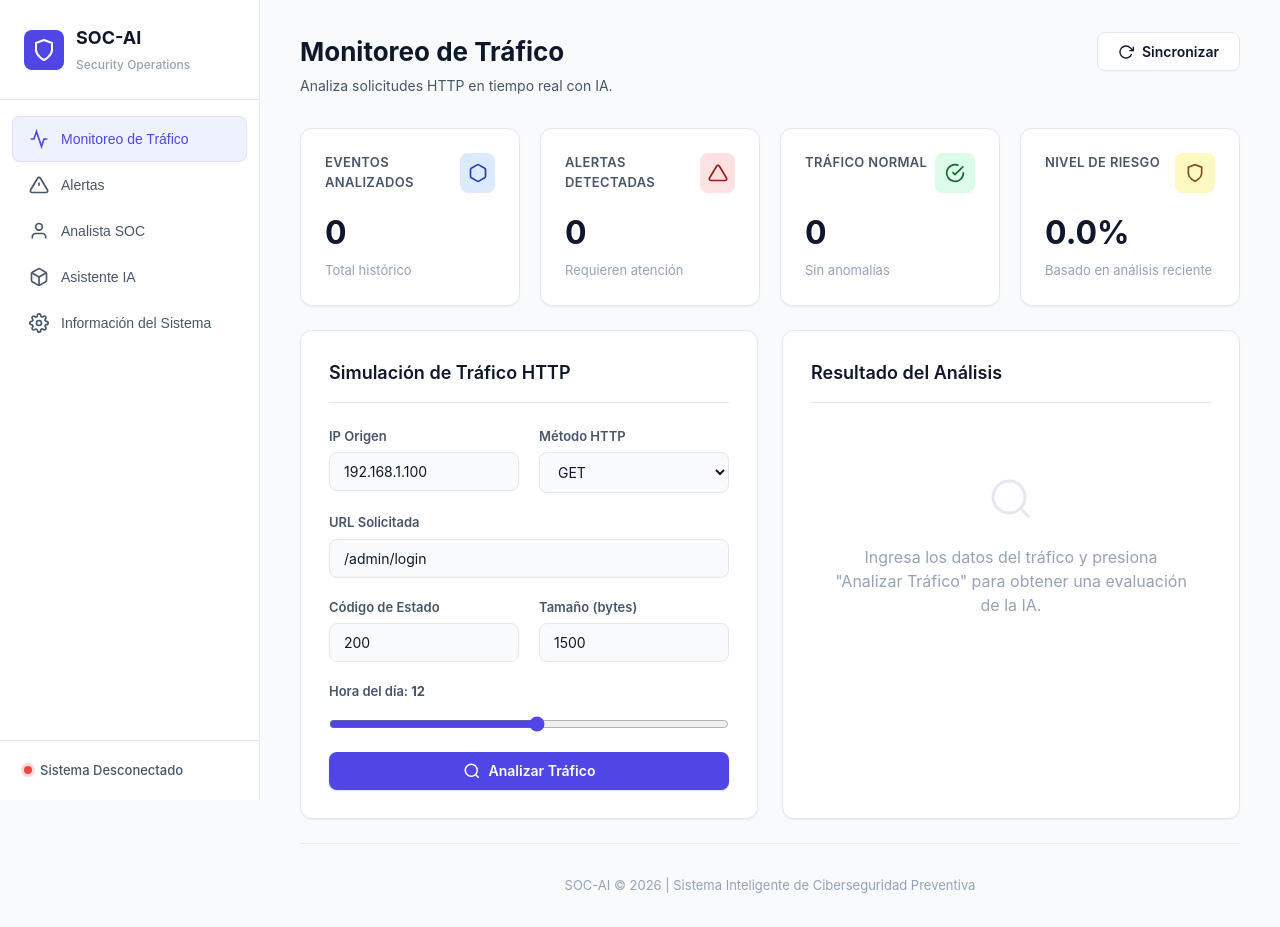
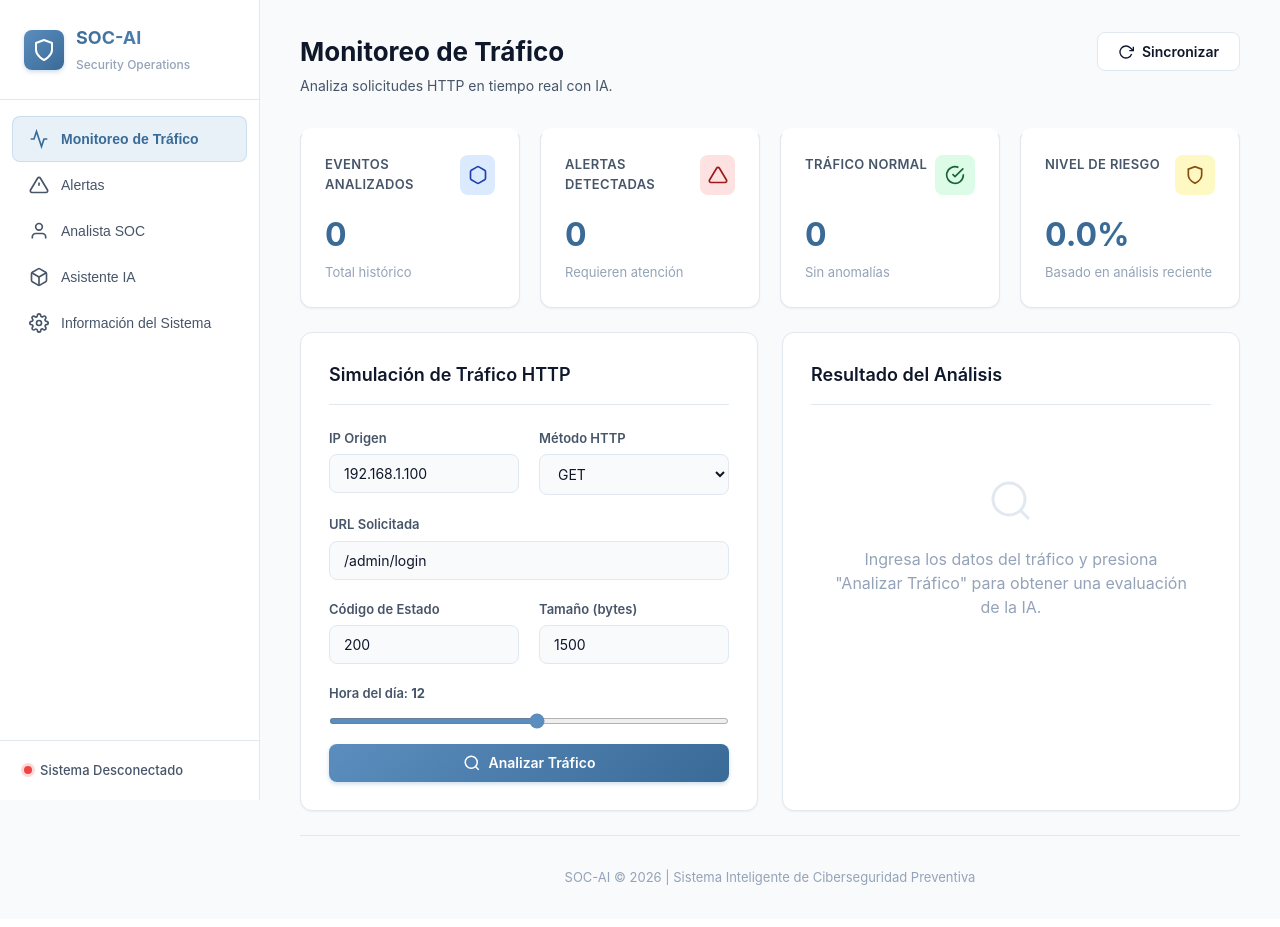
Before and after one commit to merary21/ProyectoCiberseguridad, a Flask app: page / in a window 1280 px wide. After the commit the page ends 885 px from the top, so only its background shows below. Run offline with Flask 3, Linux system fonts and the light colour scheme; data that the repository does not hold is empty.

Commit message:
cambiar color de los botones

```diff
--- a/static/css/styles.css
+++ b/static/css/styles.css
@@ -11,9 +11,11 @@
     --text-muted: #94a3b8;
     --border-color: #e2e8f0;
 
-    --accent-primary: #4f46e5;
-    --accent-primary-hover: #4338ca;
-    --accent-primary-light: #eef2ff;
+    /* Azul profesional no saturado - Steel Blue */
+    --accent-primary: #5B8DBE;
+    --accent-primary-hover: #4A7BA7;
+    --accent-primary-light: #E8F1F8;
+    --accent-primary-dark: #3A6B97;
 
     --success-bg: #dcfce7; --success-text: #166534;
     --warning-bg: #fef9c3; --warning-text: #854d0e;
@@ -68,15 +70,45 @@ body {
 .logo-icon {
     width: 40px;
     height: 40px;
-    background: var(--accent-primary);
+    background: linear-gradient(135deg, var(--accent-primary) 0%, var(--accent-primary-dark) 100%);
     color: white;
     border-radius: var(--radius-sm);
     display: flex;
     align-items: center;
     justify-content: center;
+    font-weight: 700;
+    font-size: 11px;
+    letter-spacing: 1px;
+    box-shadow: 0 2px 4px rgba(91, 141, 190, 0.3);
+    position: relative;
+    overflow: hidden;
 }
 
-.logo-text h1 { font-size: 18px; font-weight: 700; color: var(--text-primary); }
+/* Efecto de brillo sutil en el logo */
+.logo-icon::before {
+    content: '';
+    position: absolute;
+    top: 0;
+    left: -100%;
+    width: 100%;
+    height: 100%;
+    background: linear-gradient(90deg, transparent, rgba(255,255,255,0.2), transparent);
+    transition: left 0.5s;
+}
+
+.logo:hover .logo-icon::before {
+    left: 100%;
+}
+
+.logo-text h1 {
+    font-size: 18px;
+    font-weight: 700;
+    color: var(--text-primary);
+    background: linear-gradient(135deg, var(--accent-primary-dark) 0%, var(--accent-primary) 100%);
+    -webkit-background-clip: text;
+    -webkit-text-fill-color: transparent;
+    background-clip: text;
+}
 .logo-text span { font-size: 12px; color: var(--text-muted); font-weight: 500; }
 
 .nav-menu { list-style: none; padding: 16px 12px; flex: 1; }
@@ -101,13 +133,14 @@ body {
 
 .nav-link:hover {
     background: var(--bg-tertiary);
-    color: var(--text-primary);
+    color: var(--accent-primary-dark);
 }
 
 .nav-link.active {
     background: var(--accent-primary-light);
-    color: var(--accent-primary);
-    border-color: rgba(79, 70, 229, 0.1);
+    color: var(--accent-primary-dark);
+    border-color: rgba(91, 141, 190, 0.2);
+    font-weight: 600;
 }
 
 .sidebar-footer {
@@ -173,12 +206,14 @@ body {
     padding: 24px;
     transition: all 0.2s ease;
     box-shadow: var(--shadow-sm);
+    border-top: 3px solid transparent;
 }
 
 .metric-card:hover {
     transform: translateY(-2px);
     box-shadow: var(--shadow-md);
-    border-color: #cbd5e1;
+    border-color: var(--accent-primary);
+    border-top-color: var(--accent-primary);
 }
 
 .metric-header { display: flex; justify-content: space-between; align-items: flex-start; margin-bottom: 16px; }
@@ -191,13 +226,29 @@ body {
     display: flex;
     align-items: center;
     justify-content: center;
+    transition: transform 0.2s ease;
 }
+
+.metric-card:hover .metric-icon {
+    transform: scale(1.1);
+}
+
 .bg-blue { background: var(--info-bg); color: var(--info-text); }
 .bg-red { background: var(--danger-bg); color: var(--danger-text); }
 .bg-green { background: var(--success-bg); color: var(--success-text); }
 .bg-orange { background: var(--warning-bg); color: var(--warning-text); }
 
-.metric-value { font-size: 32px; font-weight: 700; color: var(--text-primary); }
+.metric-value {
+    font-size: 32px;
+    font-weight: 700;
+    color: var(--accent-primary-dark);
+    transition: color 0.2s ease;
+}
+
+.metric-card:hover .metric-value {
+    color: var(--accent-primary);
+}
+
 .metric-description { color: var(--text-muted); font-size: 13px; margin-top: 4px; }
 
 /* =========================================================
@@ -252,11 +303,18 @@ body {
 
 .form-control:focus {
     border-color: var(--accent-primary);
-    box-shadow: 0 0 0 3px rgba(79, 70, 229, 0.1);
+    box-shadow: 0 0 0 3px rgba(91, 141, 190, 0.15);
     background: var(--bg-secondary);
 }
 
-.form-range { width: 100%; margin-top: 8px; accent-color: var(--accent-primary); }
+.form-range {
+    width: 100%;
+    margin-top: 8px;
+    accent-color: var(--accent-primary);
+    height: 6px;
+    border-radius: 3px;
+    background: var(--bg-tertiary);
+}
 
 .btn {
     display: inline-flex;
@@ -274,11 +332,15 @@ body {
 }
 
 .btn-primary {
-    background: var(--accent-primary);
+    background: linear-gradient(135deg, var(--accent-primary) 0%, var(--accent-primary-dark) 100%);
     color: white;
-    box-shadow: 0 1px 2px rgba(79, 70, 229, 0.2);
+    box-shadow: 0 2px 4px rgba(91, 141, 190, 0.3);
 }
-.btn-primary:hover { background: var(--accent-primary-hover); transform: translateY(-1px); }
+.btn-primary:hover {
+    background: linear-gradient(135deg, var(--accent-primary-hover) 0%, var(--accent-primary) 100%);
+    transform: translateY(-1px);
+    box-shadow: 0 4px 8px rgba(91, 141, 190, 0.4);
+}
 .btn-primary:active { transform: translateY(0); }
 .btn-primary:focus-visible { outline: 2px solid var(--accent-primary); outline-offset: 2px; }
 
@@ -318,6 +380,7 @@ tbody tr:hover { background: var(--bg-tertiary); }
     color: var(--text-primary);
     line-height: 1.7;
     font-size: 14px;
+    border-left: 4px solid var(--accent-primary);
 }
 
 .info-box {
@@ -330,8 +393,20 @@ tbody tr:hover { background: var(--bg-tertiary); }
 }
 
 .info-grid { display: grid; grid-template-columns: repeat(3, 1fr); gap: 20px; }
-.info-card { background: var(--bg-secondary); border: 1px solid var(--border-color); border-radius: var(--radius); padding: 24px; text-align: center; }
-.info-card h3 { font-size: 16px; margin: 12px 0 8px; }
+.info-card {
+    background: var(--bg-secondary);
+    border: 1px solid var(--border-color);
+    border-radius: var(--radius);
+    padding: 24px;
+    text-align: center;
+    transition: all 0.2s ease;
+}
+.info-card:hover {
+    transform: translateY(-3px);
+    box-shadow: var(--shadow-md);
+    border-color: var(--accent-primary);
+}
+.info-card h3 { font-size: 16px; margin: 12px 0 8px; color: var(--accent-primary-dark); }
 .info-card p { color: var(--text-secondary); font-size: 14px; }
 
 .hidden { display: none !important; }
```
